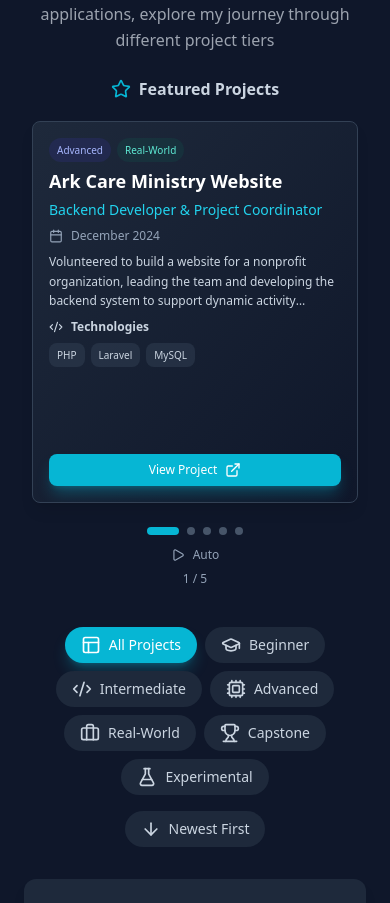
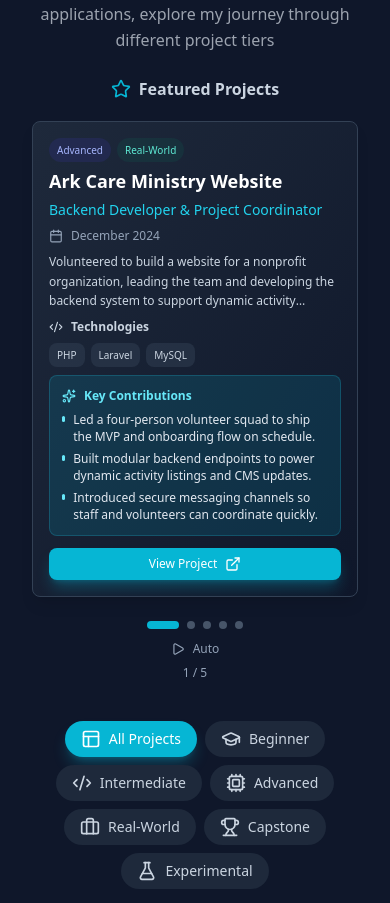
Before and after one commit to davidgrcias/davidgrcias.github.io, a React (Vite) app: page / in a window 390 px wide. Shown: the part 8249-9152 px from the top of the page. Built offline with nearby package versions, Linux system fonts and the light colour scheme; no server answers.

Commit message:
key contribution project

```diff
--- a/src/components/ProjectCarousel.jsx
+++ b/src/components/ProjectCarousel.jsx
@@ -134,7 +134,7 @@
     >
       {/* Main Carousel Container - Fully Responsive */}
       <div
-        className="relative h-auto min-h-[380px] xs:min-h-[360px] sm:min-h-[340px] md:h-[360px]"
+        className="relative h-auto min-h-[360px] xs:min-h-[340px] sm:min-h-[320px] md:h-[340px]"
         onTouchStart={handleTouchStart}
         onTouchMove={handleTouchMove}
         onTouchEnd={handleTouchEnd}
@@ -177,7 +177,7 @@
             className={!isMobile ? "cursor-grab active:cursor-grabbing w-full" : "w-full"}
           >
             <div className="w-full h-auto bg-gradient-to-br from-white to-slate-50 dark:from-slate-800 dark:to-slate-900 rounded-lg shadow-lg overflow-hidden border border-slate-200 dark:border-slate-700">
-              <div className="flex flex-col md:flex-row min-h-[380px] xs:min-h-[360px] sm:min-h-[340px] md:h-[360px]">
+              <div className="flex flex-col md:flex-row min-h-[360px] xs:min-h-[340px] sm:min-h-[320px] md:h-[340px]">
                 {/* Left Side - Project Info with Custom Scrollbar */}
                 <div className="flex-1 p-4 sm:p-5 md:p-5 flex flex-col justify-between overflow-y-auto custom-scrollbar-thin">
                   {/* Top Section */}
@@ -249,6 +249,23 @@
                         )}
                       </div>
                     </div>
+
+                    {currentProject.highlights?.length > 0 && (
+                      <div className="rounded-lg bg-cyan-500/10 dark:bg-cyan-500/15 border border-cyan-500/20 dark:border-cyan-400/20 p-3 sm:p-4">
+                        <h4 className="text-xs sm:text-sm font-semibold text-cyan-600 dark:text-cyan-300 mb-2 flex items-center gap-2">
+                          {renderIcon("Sparkles", 14)}
+                          <span>{translateText("Key Contributions", currentLanguage)}</span>
+                        </h4>
+                        <ul className="space-y-1.5 text-xs sm:text-sm text-slate-600 dark:text-slate-200 leading-snug">
+                          {currentProject.highlights.map((highlight) => (
+                            <li key={highlight} className="flex items-start gap-2">
+                              <span className="mt-1 h-1.5 w-1.5 rounded-full bg-cyan-500 dark:bg-cyan-300" />
+                              <span>{highlight}</span>
+                            </li>
+                          ))}
+                        </ul>
+                      </div>
+                    )}
                   </div>
 
                   {/* Bottom Section - CTA */}
--- a/src/data/projects.js
+++ b/src/data/projects.js
@@ -8,6 +8,11 @@
     description:
       "Volunteered to build a website for a nonprofit organization, leading the team and developing the backend system to support dynamic activity listings, content management, and user communication.",
     tech: ["PHP", "Laravel", "MySQL"],
+    highlights: [
+      "Led a four-person volunteer squad to ship the MVP and onboarding flow on schedule.",
+      "Built modular backend endpoints to power dynamic activity listings and CMS updates.",
+      "Introduced secure messaging channels so staff and volunteers can coordinate quickly.",
+    ],
     link: "https://arkcareministry.org/",
     icon: "Handshake",
     tiers: ["Advanced", "Real-World"],
@@ -19,6 +24,11 @@
     description:
       "Created a Node.js-based bot that bridges LINE and Discord, enabling real-time message forwarding between platforms via Webhook and REST API integration.",
     tech: ["Node.js", "Express", "LINE API", "Discord.js"],
+    highlights: [
+      "Mapped LINE webhook events into Discord embeds with role-specific routing rules.",
+      "Added delivery confirmation logs and retries to keep cross-platform chats reliable.",
+      "Exposed admin slash commands so moderators can pause or resume relay channels instantly.",
+    ],
     link: "https://github.com/davidgrcias/line-discord-bot",
     icon: "BotIcon",
     tiers: ["Intermediate", "Real-World"],
@@ -30,6 +40,11 @@
     description:
       "Solely managed and built the frontend of a car rental service website for a family-run business. Designed responsive UI for browsing available cars, and other informations.",
     tech: ["HTML", "CSS", "JavaScript", "React"],
+    highlights: [
+      "Delivered adaptive car listings with quick filters for price, seats, and transmission.",
+      "Optimized hero imagery and assets so the site loads fast on mid-tier mobile devices.",
+      "Iterated weekly with business owners to capture accurate copy and booking messages.",
+    ],
     link: "https://rentalmobilcitypark.vercel.app/",
     icon: "Car",
     tiers: ["Intermediate", "Real-World"],
@@ -41,6 +56,11 @@
     description:
       "Developed a website about Bali tourism for a campus-held exhibition, associated with Universitas Multimedia Nusantara.",
     tech: ["HTML", "CSS", "JavaScript"],
+    highlights: [
+      "Orchestrated campus exhibit content, blending faculty input with student stories.",
+      "Crafted immersive destination sections with layered gradients and motion cues.",
+      "Embedded quick facts and travel tips so visitors could scan must-see spots fast.",
+    ],
     link: "https://ptibali.vercel.app/",
     icon: "School",
     tiers: ["Intermediate", "Capstone"],
@@ -52,6 +72,11 @@
     description:
       "Built a fun and experimental web app for a shouting competition, where users can test how loud they can scream. Developed the entire frontend to visualize the volume input and user interaction.",
     tech: ["HTML", "CSS", "JavaScript"],
+    highlights: [
+      "Animated decibel gauges that react in real time to microphone input.",
+      "Calibrated scoring states so participants instantly see personal records.",
+      "Packaged the experience for pop-up events with simple setup instructions.",
+    ],
     link: "https://github.com/davidgrcias/scream",
     icon: "Mic",
     tiers: ["Beginner", "Experimental"],
```
